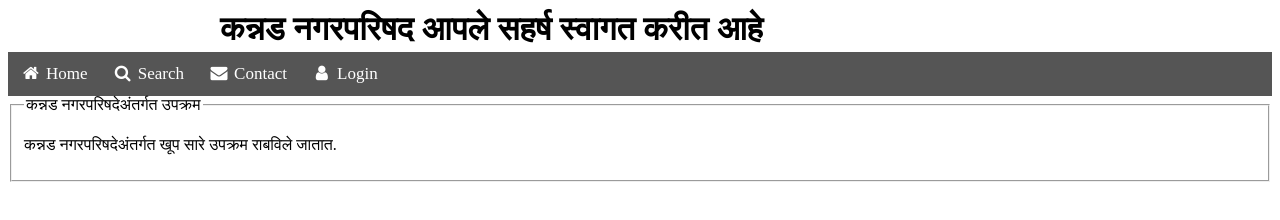
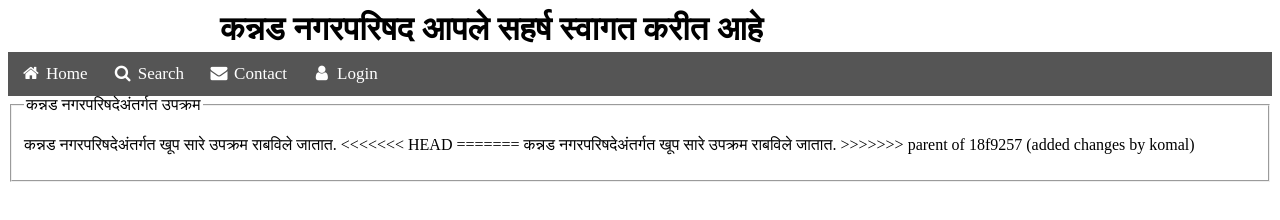
Before and after one commit to komalnkale01/KannadNpWebsite, a plain HTML site: page index.html in a window 1280 px wide. Drawn offline with Linux system fonts and the light colour scheme.

Commit message:
resolve
resolve

```diff
--- a/index.html
+++ b/index.html
@@ -37,6 +37,10 @@
     <legend>कन्नड नगरपरिषदेअंतर्गत उपक्रम</legend>
         <p>
             कन्नड नगरपरिषदेअंतर्गत खूप सारे उपक्रम राबविले जातात.
+<<<<<<< HEAD
+=======
+            कन्नड नगरपरिषदेअंतर्गत खूप सारे उपक्रम राबविले जातात.
+>>>>>>> parent of 18f9257 (added changes by komal)
         </p>
 
     </fieldset>
```
